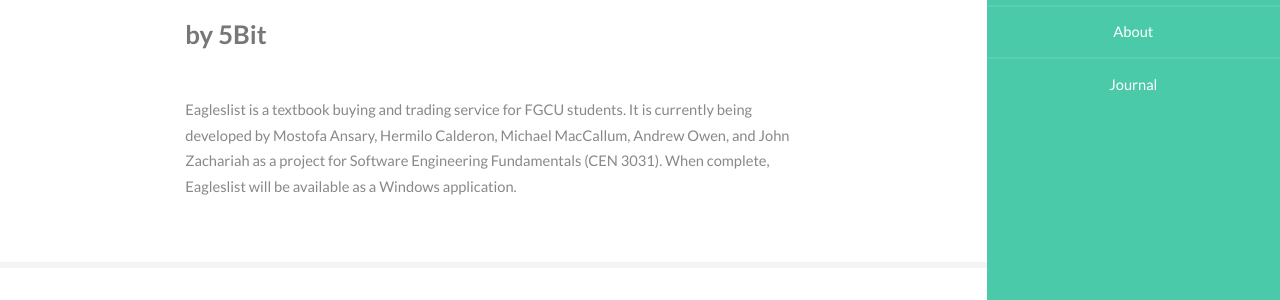
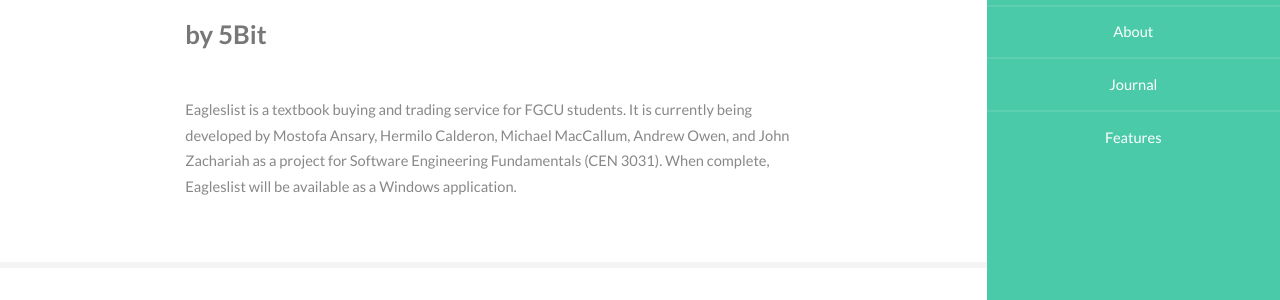
Before and after one commit to 5-Bit/5-bit.github.io, a Jekyll site: the page built from index.html, in a window 1280 px wide. Shown: the part 130-430 px from the top of the page. Built offline with Jekyll 4.4.1, drawn with Linux system fonts in a browser that asks for light colours.

Commit message:
updated menu for features

```diff
--- a/_includes/header.html
+++ b/_includes/header.html
@@ -10,6 +10,7 @@
                 <li><a href="/">Home</a></li>
                 <li><a href="/about">About</a></li>
                 <li><a href="/journal">Journal</a></li>
+                <li><a href="/eagleslist-designs/desired-features.html">Features</a></li>
                 <!-- <li><a href="/contact">Contact</a></li> -->
             </ul>
         </nav>
```
